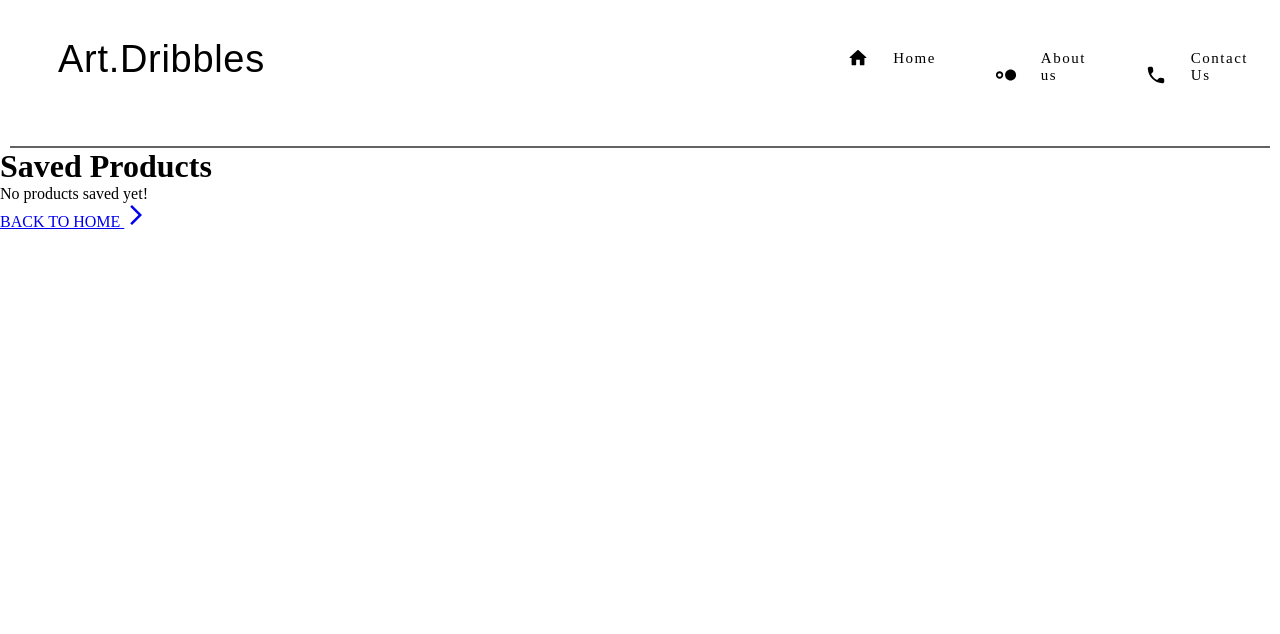
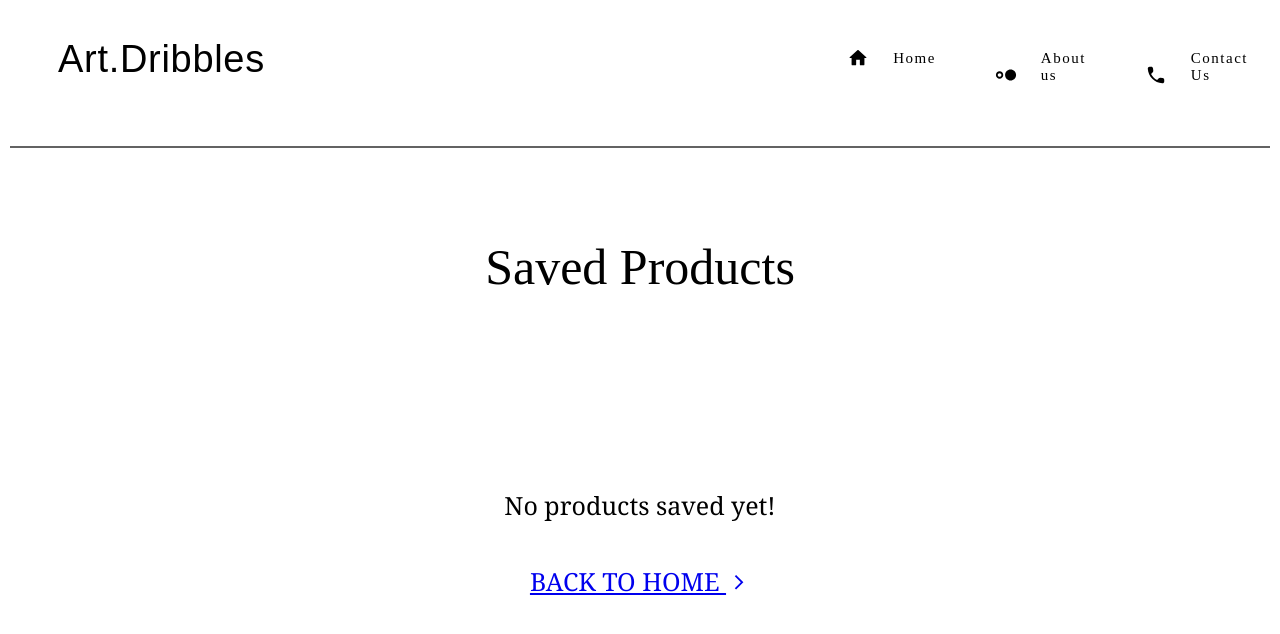
Before and after one commit to Pragyani/art-gallery, a React (Create React App) app: page /saved-post in a window 1280 px wide. Shown: the top 634 px of the page. Built offline with nearby package versions, Linux system fonts and the light colour scheme.

Commit message:
add : stylig of savePost.jsx

```diff
--- a/src/pages/SavedPost/savePost.css
+++ b/src/pages/SavedPost/savePost.css
@@ -0,0 +1,57 @@
+.saved-products-container {
+    width: 100%;
+    margin-top: 50px;
+    padding: 40px;
+}
+
+.saved-products-container h1 {
+    text-align: center;
+    font-size: 50px;
+    font-weight: 340;
+    margin-bottom: 28px;
+}
+
+.saved-products-container p {
+    font-size: 25px;
+    font-weight: 250;
+    font-family: Georgia, 'Times New Roman', Times, serif;
+    width: 100%;
+    text-align: center;
+    margin-top: 12pc;
+    margin-bottom: 20px;
+    cursor: pointer;
+}
+
+.saved-products-container p span {
+    color: blueviolet;
+    cursor: pointer;
+    padding: 2px;
+}
+
+.saved-products-container p span a {
+    margin-top: 12pc;
+}
+
+.saved-products-container p span a:hover {
+    color: rgb(37, 175, 244);
+}
+
+.saved-products-container p span .arr {
+    margin-top: 45px;
+    padding-top: 6.5px;
+    padding-left: 2px;
+}
+
+.saved-products-container .saved-products-list .products{
+    width: 18%;
+}
+
+.saved-products-container .saved-products-list{
+    width: 100%;
+}
+/*
+.saved-products-container .re-container{
+    display: flex;
+    width: %;
+    border: 1px solid black;
+} */
```
